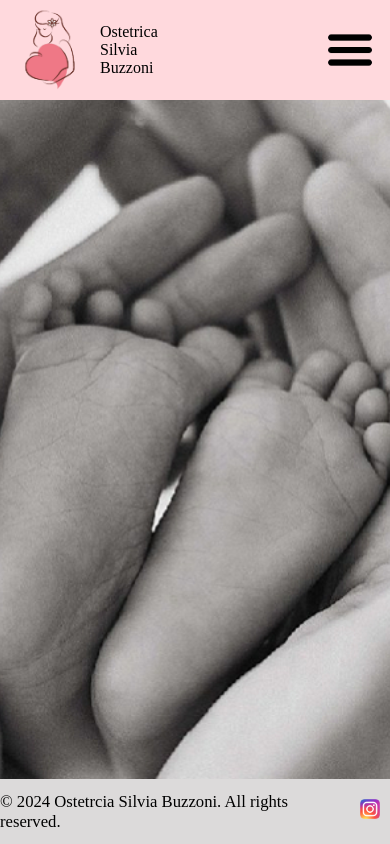
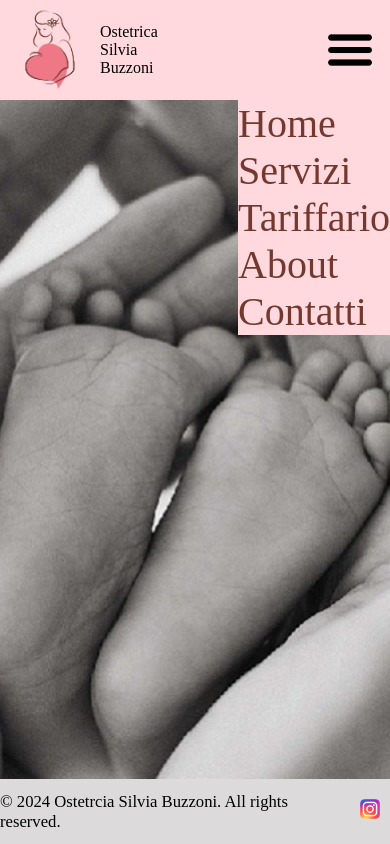
Before and after one commit to Vese10/Ostetrica-Silvia-Buzzoni, a React (Vite) app in the folder vite-project/: page / in a window 390 px wide. Both pictures are taken after a click on the button 350 px from the left and 50 px from the top of the page. Built offline with nearby package versions, Linux system fonts and the light colour scheme.

Commit message:
dropdown menu

```diff
--- a/vite-project/src/Header/Header.css
+++ b/vite-project/src/Header/Header.css
@@ -8,13 +8,13 @@
   display: flex;
   justify-content: space-between;
   align-items: center;
-  position: fixed;
   z-index: 2;
   width: 100%;
   background-color: #ffd9dd;
+  position: fixed;
 }
 
-.left-section {
+.right-section {
   display: flex;
 }
 
@@ -22,7 +22,7 @@
   width: 100px;
 }
 
-.right-section {
+.left-section {
   display: flex;
   justify-content: center;
   align-items: center;
@@ -57,10 +57,32 @@
   }
   .hamburger-btn {
     display: flex;
+    justify-content: flex-end;
+    position: relative;
     border: none;
     background-color: #ffd9dd;
   }
   .nav-items {
     display: none;
   }
+  .nav-items.menu-open {
+    display: flex;
+    flex-direction: column;
+    position: absolute;
+    margin-top: 90px;
+    background-color: #ffd9dd;
+    height: auto;
+    right: 0px;
+    z-index: 3;
+  }
+  .nav-items.menu-open > li {
+    list-style-type: none;
+    color: #733930;
+    font-size: 40px;
+    width: cover;
+    cursor: pointer;
+  }
+  .nav-items.menu-open > li:hover {
+    background-color: #EF7886;
+  }
 }/*# sourceMappingURL=Header.css.map */
--- a/vite-project/src/Header/Header.jsx
+++ b/vite-project/src/Header/Header.jsx
@@ -1,24 +1,25 @@
+import React, { useState } from 'react';
 import ostLogo from '../assets/ost-logo-back.png'
 import hamburgerMenu from '../assets/hamburger-menu.png'
 import './Header.css'
 
-function handleClick(){
-  alert('ciao');
-}
-
 function Header(){
+  const [isMenuOpen, setIsMenuOpen] = useState(false);
+  const handleMenuClick = () => {
+    setIsMenuOpen(!isMenuOpen);
+  }
   return (
     <header>
-      <nav className="nav">
-        <div className="right-section">
+      <nav className={`nav ${isMenuOpen ? 'menu-open' : ''}`}>
+        <div className="left-section">
           <img src={ostLogo} className="nav-logo" alt="Ost logo" />
           <p className="ost-name">Ostetrica <br/> Silvia <br/> Buzzoni</p>
         </div>
-        <div className="left-section">
-          <button className='hamburger-btn' id='hamburger-btn' onClick={handleClick}>
+        <div className="right-section">
+          <button className='hamburger-btn' id='hamburger-btn' onClick={handleMenuClick}>
             <img src={hamburgerMenu} className='hamburger-menu' alt='hamburger menu image' />
           </button>
-          <ul className="nav-items">
+          <ul className={`nav-items ${isMenuOpen ? 'menu-open' : ''}`}>
             <li>Home</li>
             <li>Servizi</li>
             <li>Tariffario</li>
--- a/vite-project/src/Header/Header.scss
+++ b/vite-project/src/Header/Header.scss
@@ -12,13 +12,13 @@ $third-color: #ffd9dd;
   display: flex;
   justify-content: space-between;
   align-items: center;
-  position: fixed;
   z-index: 2;
   width: 100%;
   background-color: $third-color;
+  position: fixed
 }
 
-.left-section {
+.right-section {
   display: flex;
 }
 
@@ -26,7 +26,7 @@ $third-color: #ffd9dd;
   width: 100px;
 }
 
-.right-section {
+.left-section {
   display: flex;
   justify-content: center;
   align-items: center;
@@ -65,6 +65,8 @@ $third-color: #ffd9dd;
 
   .hamburger-btn {
     display: flex;
+    justify-content: flex-end;
+    position: relative;
     border: none;
     background-color: $third-color;
   }
@@ -72,4 +74,27 @@ $third-color: #ffd9dd;
   .nav-items {
     display: none;
   }
+
+  .nav-items.menu-open {
+    display: flex;
+    flex-direction: column;
+    position: absolute;
+    margin-top: 90px;
+    background-color: $third-color;
+    height: auto;
+    right: 0px;
+    z-index: 3;
+    }
+
+  .nav-items.menu-open > li {
+    list-style-type: none;
+    color: $secondary-color;
+    font-size: 40px;
+    width: cover;
+    cursor: pointer;
+  }
+
+  .nav-items.menu-open > li:hover {
+    background-color: $primary-color;
+  }
 }
```
Also changed, not shown: vite-project/src/Header/MenuOpened.jsx (added, +17 -0 lines), 1 other file (tests, documents, lock files or other folders).
